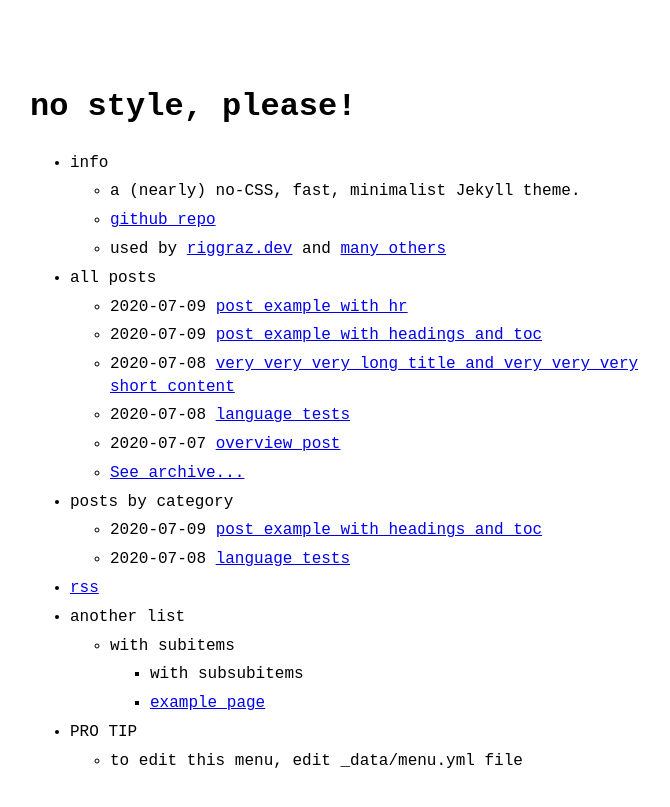
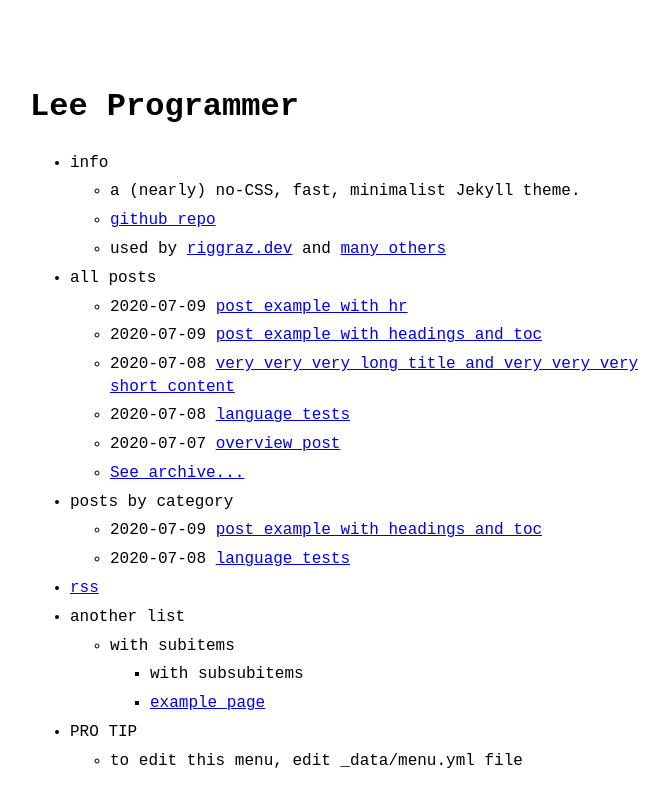
Before and after one commit to jaeho0718/jaeho0718.github.io, a Jekyll site: the page built from index.md, in a window 1280 px wide. Shown: the top 807 px of the page, without its empty margins (290-960 px from the left). Built offline with Jekyll 4.4.1, drawn with Linux system fonts in a browser that asks for light colours.

Commit message:
Blog Info Edit

```diff
--- a/_config.yml
+++ b/_config.yml
@@ -1,7 +1,7 @@
-title: no style, please! # name of the site
-author: Riccardo Graziosi # name of site's author
-email: riccardo.graziosi97@gmail.com # email of site's author
-url: https://riggraz.dev # root address of the site
+title: Lee Programmer # name of the site
+author: Lee Jaeho # name of site's author
+email: jaeho010718@gmail.com # email of site's author
+url: jaeho0718.github.io # root address of the site
 baseurl: "/no-style-please" # subpath of the site, e.g. "/blog" (leave it blank "" if you're site shouldn't use a subpath)
 description: > # description of the site (multiple lines allowed)
   A (nearly) no-CSS, fast, minimalist Jekyll theme.
```
